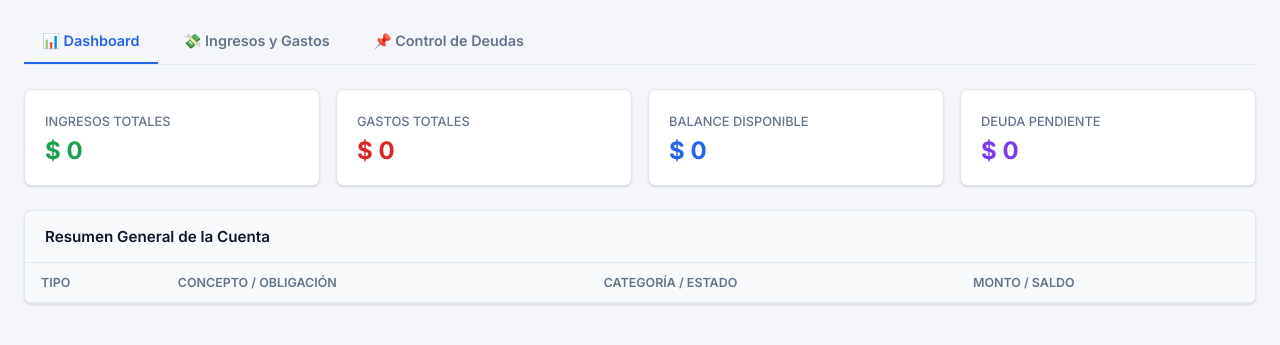
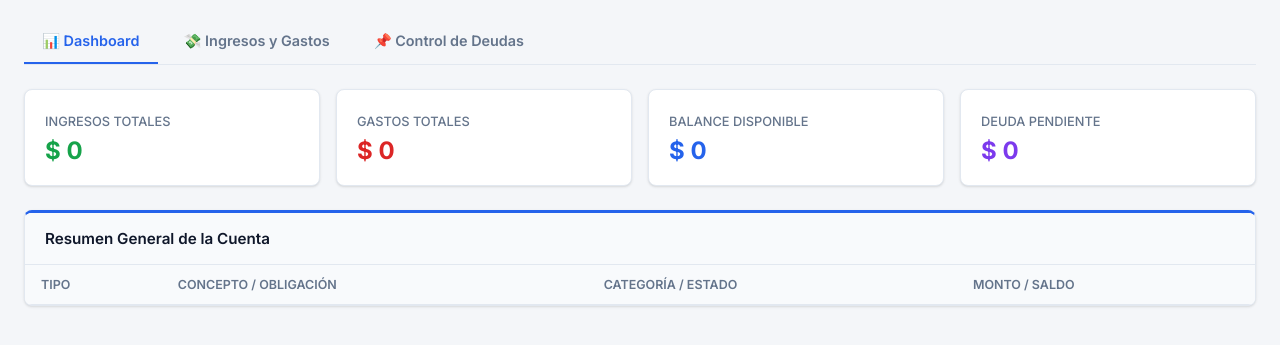
Before and after one commit to Saomoff21/Ahorros, a plain HTML site: page index.html in a window 1280 px wide. Shown: the part 67-412 px from the top of the page. Drawn offline with Linux system fonts and the light colour scheme.

Commit message:
styles3.css

```diff
--- a/styles.css
+++ b/styles.css
@@ -152,7 +152,7 @@ body {
   padding: 0 24px;
 }
 
-/* KPI Cards en Alineación Horizontal */
+/* KPI Cards en 4 Columnas Horizontales Estrictas */
 .dashboard-grid {
   display: grid;
   grid-template-columns: repeat(4, 1fr);
@@ -218,6 +218,8 @@ body {
   box-shadow: var(--shadow);
   overflow: hidden;
 }
+
+.panel-card.border-primary { border-top: 3px solid var(--primary-color); }
 
 .panel-header {
   padding: 16px 20px;
```
